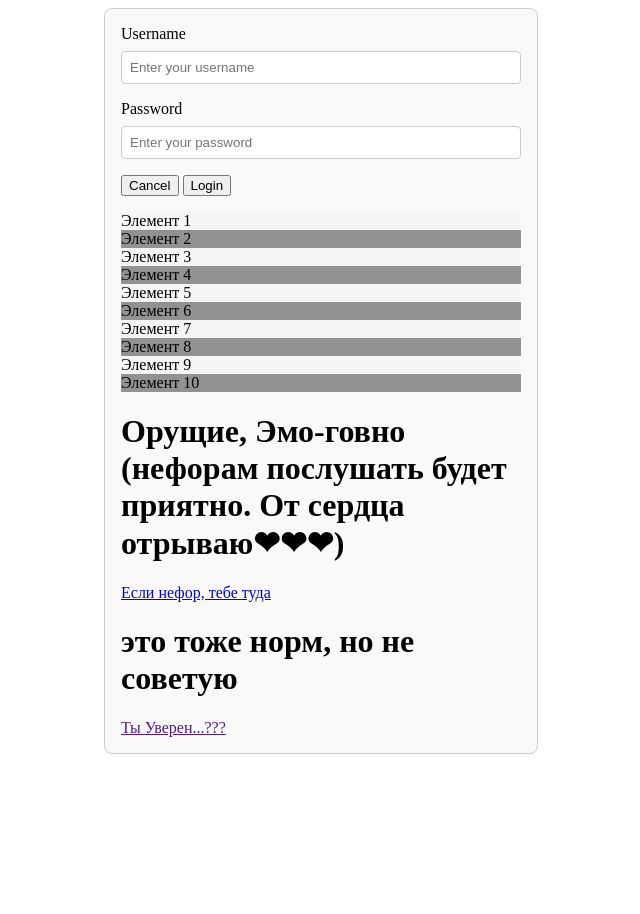
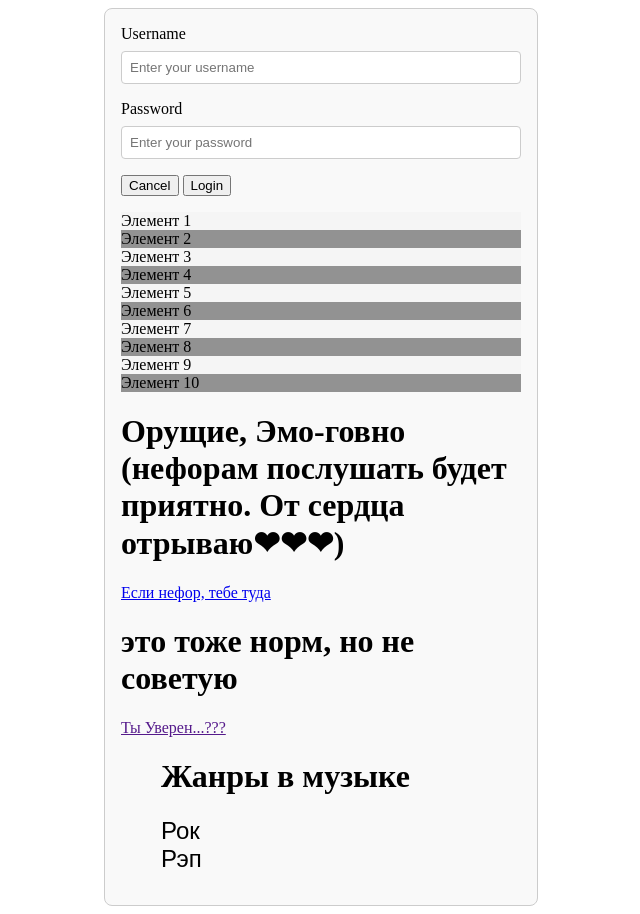
Before and after one commit to maxKILLer0666/Pseudo-classes-CSS, a plain HTML site: page index.html in a window 1280 px wide. Shown: the whole page, without its empty margins (319-959 px from the left). Before the commit the page ends 800 px from the top, so only its background shows below. Drawn offline with Linux system fonts and the light colour scheme.

Commit message:
first commit

```diff
--- a/index.html
+++ b/index.html
@@ -37,5 +37,10 @@
     <h1>это тоже норм, но не советую</h1>
     <a class="link" href="">Ты Уверен...???</a>
    </div>
+   <ul class="combo">
+    <li><h1 class="combo">Жанры в музыке</h1></li>
+    <li><a href="https://open.spotify.com/artist/3TOqt5oJwL9BE2NG9MEwDa" alt="Rock" class="combo">Рок</a></li>
+    <li><a href="https://open.spotify.com/artist/7dGJo4pcD2V6oG8kP0tJRR" alt="Rap" class="combo">Рэп</a></li>
+   </ul>
 </body>
 </html>
```
